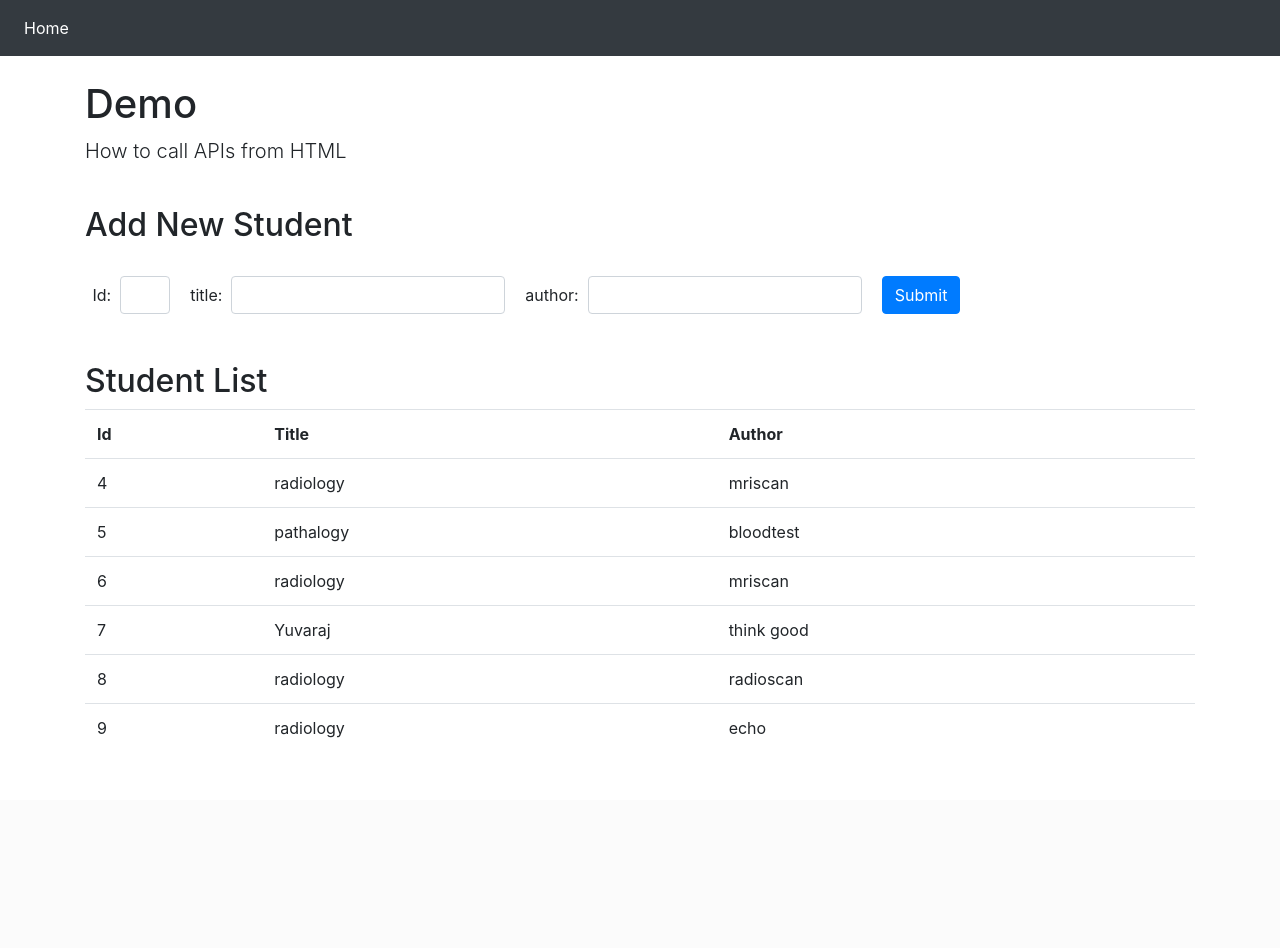
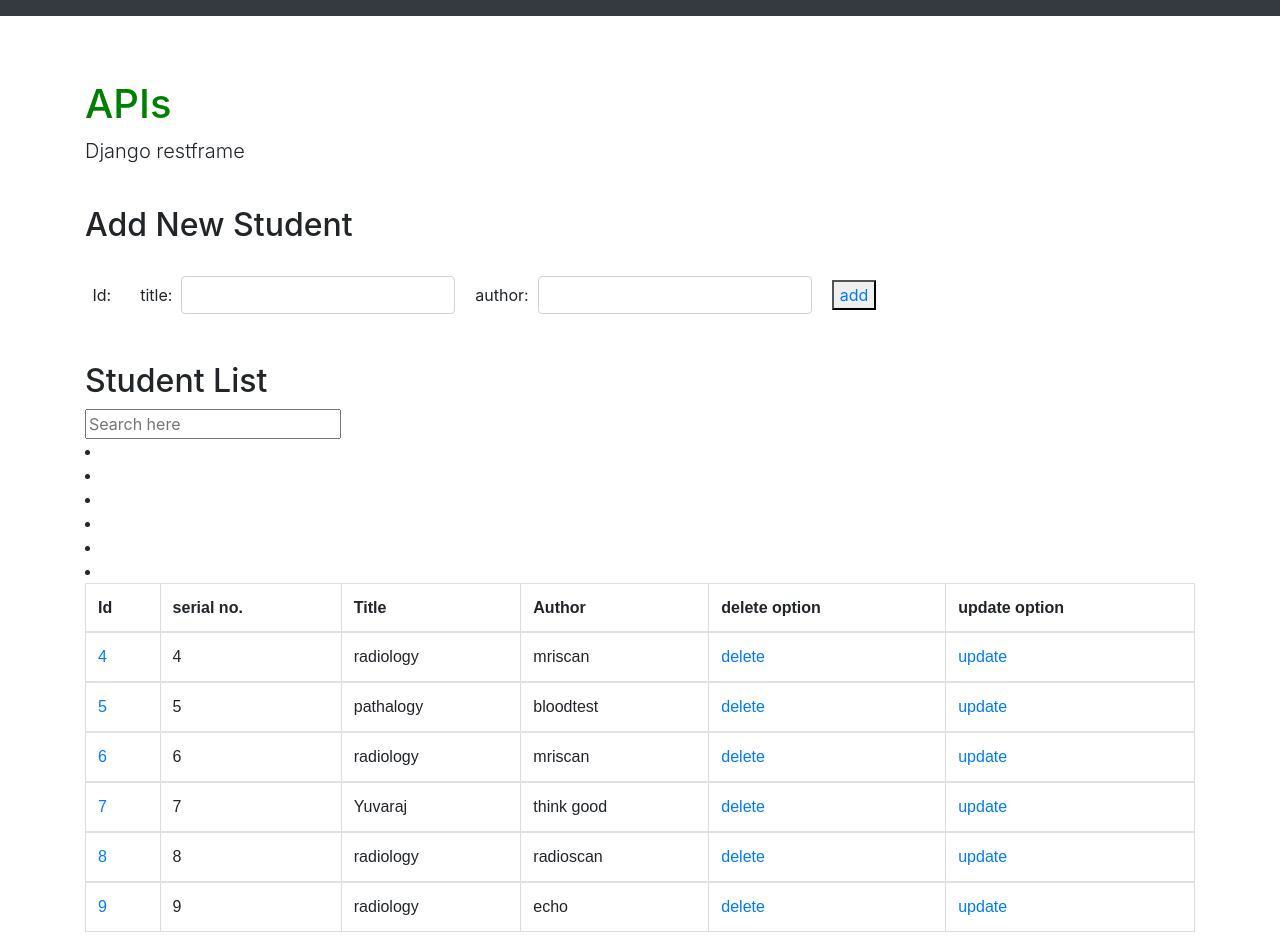
Before and after one commit to yuvaraj2708/djangorestframe, a Django app: page / in a window 1280 px wide. Before the commit the page ends 738 px from the top, so only its background shows below. Run offline with Django 4.2, Linux system fonts and the light colour scheme; data comes from the database, SQL or seed files in the repository; both versions use the stored data as it was after the commit; some libraries are stand-ins or nearby versions.

Commit message:
create a CRUD operation

```diff
--- a/myproject/api/templates/home.html
+++ b/myproject/api/templates/home.html
@@ -27,13 +27,44 @@
                 font-size: 3.5rem;
             }
         }
+
+        table {
+            font-family: arial, sans-serif;
+            border-collapse: collapse;
+            width: 50%;
+        }
+
+        td,
+        th {
+            border: 1px solid #dddddd;
+            text-align: left;
+            padding: 8px;
+        }
+
+        h1 {
+            color: green;
+        }
+        .pagination {
+  display: inline-block;
+}
+
+.pagination a {
+  color: black;
+  float: left;
+  padding: 8px 16px;
+  text-decoration: none;
+}
+
     </style>
+    <script src=
+    "https://ajax.googleapis.com/ajax/libs/jquery/3.4.1/jquery.min.js">
+        </script>
 </head>
 
 
 <body data-gr-c-s-loaded="true">
 
-    <form action ="GET">
+    <form action ="GET" >
         {% csrf_token %}
 
 
@@ -46,7 +77,7 @@
         <div class="collapse navbar-collapse" id="navbarsExampleDefault">
             <ul class="navbar-nav mr-auto">
                 <li class="nav-item active">
-                    <a class="nav-link" href="#">Home</a>
+                    <!-- <a class="nav-link" href="#">Home</a> -->
                 </li>
 
             </ul>
@@ -56,45 +87,63 @@
     <div role="main" class="container" style="margin-top: 80px;">
 
         <div>
-            <h1>Demo</h1>
-            <p class="lead">How to call APIs from HTML</p>
+            <h1>APIs</h1>
+            <p class="lead">Django restframe</p>
             <br>
             <h2>Add New Student</h2><br>
+            <div>
+
             <div class="row">
                 <div class="form-inline">
+                    <form action="addrecord/" method="post">
 
                     <div class="form-group" style="margin-right: 20px;">
                         <label for="txtId">&nbsp;&nbsp;&nbsp;&nbsp;&nbsp;Id: &nbsp;</label>
-                        <input type="text" class="form-control" id="txtId" name="id" style="width: 50px;">
                     </div>
                     <div class="form-group" style="margin-right: 20px;">
                         <label for="txtFirstName">title: &nbsp;</label>
-                        <input type="text" class="form-control" name="title" id="txtFirstName">
+                        <input  class="form-control" name="title" >
                     </div>
                     <div class="form-group" style="margin-right: 20px;">
                         <label for="txtLastName">author: &nbsp;</label>
-                        <input type="text" class="form-control"name="author" id="txtLastName">
+                        <input  class="form-control"name="author" >
                     </div>
-
+                        <td>
                     <br>
-                    <button id="btnSubmit" type="submit" class="btn btn-primary">Submit</button>
+                    <button><a href="add/">add</a></button>
+                    </form>
                 </div>
+            </div>
+                </form>
             </div>
             <br><br>
 
             <h2>Student List</h2>
+            <input id="gfg" type="text"  placeholder="Search here">
             <table class="table table-hover">
                 <tr>
                     <th>Id</th>
+                    <th>serial no.</th>
                     <th>Title</th>
                     <th>Author</th>
-                </tr>
+                    <th>delete option</th>
+                    <th>update option</th>
+
+                     </tr>
                 {% for profiles in profile %}
-                <tr>
+                <tr><li>
+
+                    <tbody id="geeks">
+                    <td><a href="update/{{ profiles.id }}">{{ profiles.id }}</a></td>
                     <td>{{profiles.id}}</td>
                     <td>{{profiles.title}}</td>
                     <td>{{profiles.author}}</td>
+                    <!-- <td><a href="delete/{{ profiles.id }}">delete</a> -->
+                    <td><a href="{% url 'delete' profiles.id %}">delete</a>
+                    <td><a href="{% url 'update' profiles.id %}">update</a>
+
                 </tr>
+            </tbody>
                    {% endfor %}
 
 
@@ -109,7 +158,19 @@
         </div>
 
     </div>
+
     </form>
+    <script>
+        $(document).ready(function() {
+            $("#gfg").on("keyup", function() {
+                var value = $(this).val().toLowerCase();
+                $("#geeks tr").filter(function() {
+                    $(this).toggle($(this).text()
+                    .toLowerCase().indexOf(value) > -1)
+                });
+            });
+        });
+    </script>
 </body>
 
 </html>
--- a/myproject/api/urls.py
+++ b/myproject/api/urls.py
@@ -1,8 +1,13 @@
 from django.urls import path
 from .views import ProfileApiView,BookApiView
-
+from .views import update,updaterecord,delete,add,addrecord
 
 urlpatterns = [
-    path('',ProfileApiView.as_view()),
-    path('api/',BookApiView.as_view())
+    path('',ProfileApiView.as_view(), name="profile"),
+    path('api/',BookApiView.as_view()),
+    path('update/<int:id>', update, name='update'),
+    path('update/updaterecord/<int:id>', updaterecord, name='updaterecord'),
+    path('delete/<int:id>', delete, name='delete'),
+    path('add/', add, name='add'),
+    path('add/addrecord/', addrecord, name='addrecord'),
 ]
--- a/myproject/api/views.py
+++ b/myproject/api/views.py
@@ -1,10 +1,13 @@
-from django.shortcuts import render
+from django.shortcuts import render, redirect
 from rest_framework.views import APIView
 from rest_framework.response import Response
 from .models import *
 from .serializers import *
 from rest_framework.renderers import TemplateHTMLRenderer
 from django.shortcuts import get_object_or_404
+from django.http import HttpResponse, HttpResponseRedirect
+from django.template import loader
+from django.urls import reverse
 # Create your views here.
 class ProfileApiView(APIView):
     serializer_class=ProfileSerializer
@@ -14,6 +17,65 @@
     def get(self, request):
         queryset = Profiles.objects.all()
         return Response({'profile': queryset})
+
+def index(request):
+  mymembers = Profiles.objects.all().values()
+  template = loader.get_template('home.html')
+  context = {
+    'Profiles': mymembers,
+  }
+  return HttpResponse,ProfileApiView.as_view()(template.render(context, request))
+
+
+
+def add(request):
+  template = loader.get_template('add.html')
+  return HttpResponse(template.render({}, request))
+
+
+
+
+def addrecord(request):
+  title = request.POST['title']
+  author = request.POST['author']
+  member = Profiles(title=title, author=author)
+  member.save()
+  return redirect('profile')
+
+def delete(request, id):
+       queryset = Profiles.objects.get(id=id)
+       queryset.delete()
+       return redirect('profile')
+    #    return HttpResponseRedirect(reverse('ProfileApiView'))
+
+def update(request, id):
+       profiles = Profiles.objects.get(id=id)
+       template = loader.get_template('update.html')
+       context = {
+       'profiles': profiles,
+        }
+       return HttpResponse(template.render(context, request))
+
+def updaterecord(request, id):
+  title = request.POST['title']
+  author = request.POST['author']
+  member = Profiles.objects.get(id=id)
+  member.title= title
+  member.author= author
+  member.save()
+  return redirect('profile')
+
+
+def details(request, id):
+  mymember = Profiles.objects.get(id=id)
+  template = loader.get_template('details.html')
+  context = {
+    'mymember': mymember,
+  }
+  return HttpResponse(template.render(context, request))
+
+
+
 
 class BookApiView(APIView):
     serializer_class=ProfileSerializer
```
Also changed, not shown: myproject/api/templates/add.html (added, +12 -0 lines), myproject/api/templates/details.html (added, +11 -0 lines), myproject/api/templates/update.html (added, +12 -0 lines), myproject/db.sqlite3.
